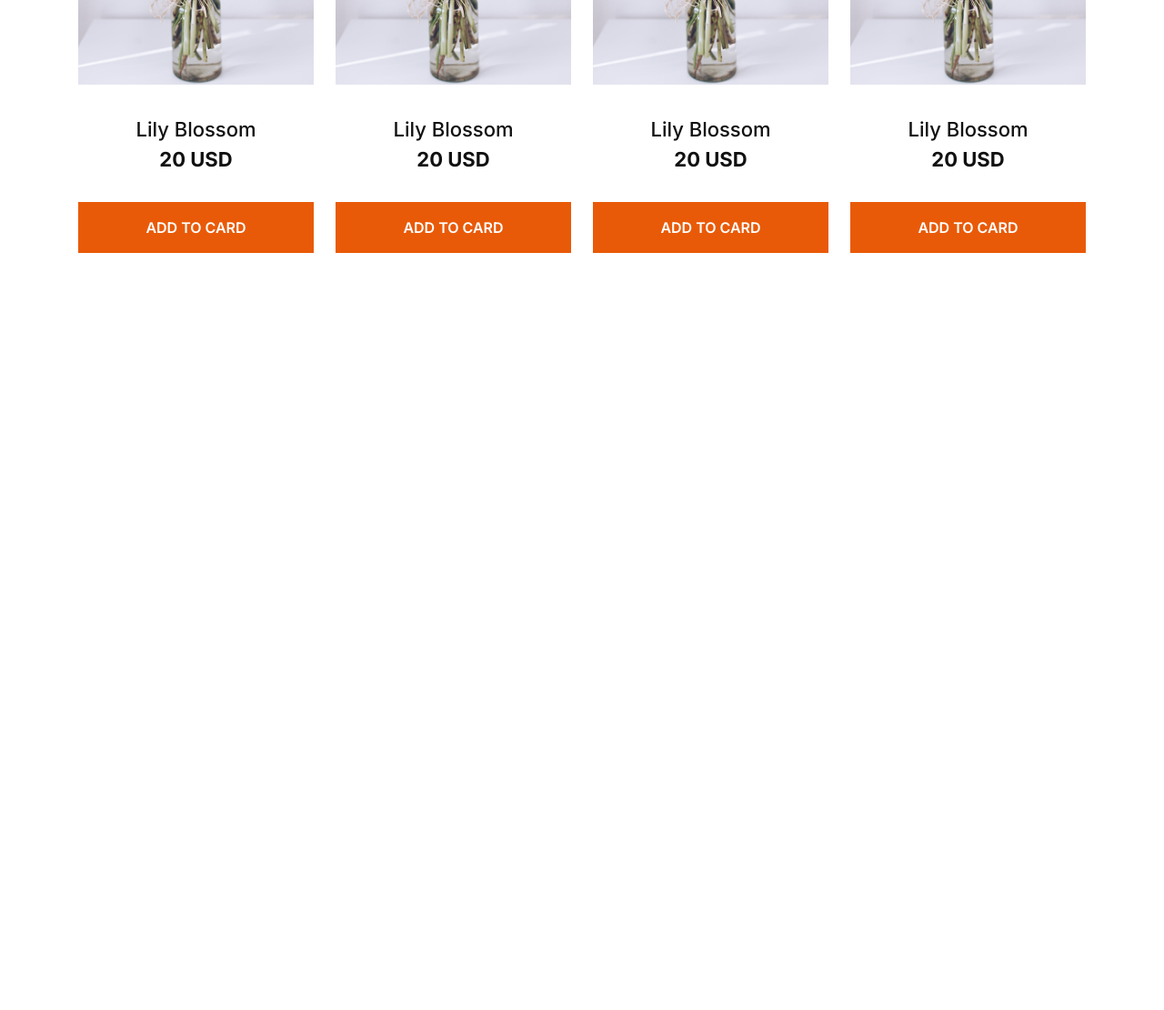
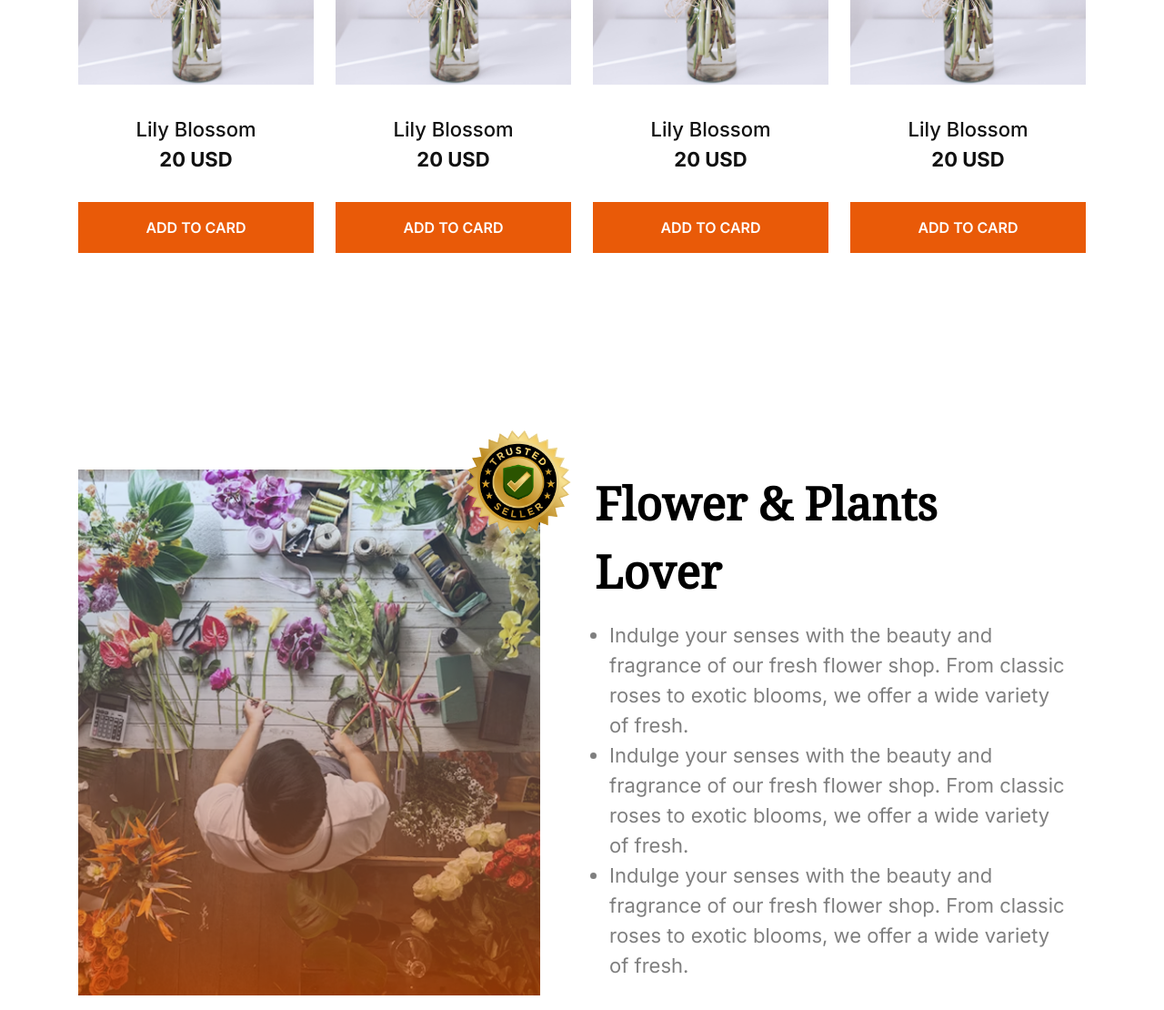
Before and after one commit to riyad1998-cyber/second-assignment, a plain HTML site: page index.html in a window 1280 px wide. Shown: the part 1653-2763 px from the top of the page at 91% size. Before the commit the page ends 1943 px from the top, so only its background shows below. Drawn offline with nearby package versions, Linux system fonts and the light colour scheme.

Commit message:
added my flower and plants section

```diff
--- a/index.html
+++ b/index.html
@@ -98,6 +98,29 @@
         </div>
         </div>
     </section>
-    </main>
+
+    <!-- Flower and Plants Lover Section -->
+ <section class="w-full max-w-[1140px] m-auto mt-[41px] sm:mt-[210px] p-4">
+  <div class="flex flex-col sm:flex-row items-stretch justify-center gap-6 sm:gap-[60px]">
+    <div class="relative w-full sm:w-[540px] flex justify-center">
+      <img src="assets/flower-store.png" alt="" class="w-full max-w-[540px]">
+      <img src="assets/trusted-badge.png" alt=""
+           class="absolute top-[-66px] right-[-56px] w-40 h-40 hidden sm:block">
+    </div>
+    <div class="pl-0  flex flex-col justify-center max-w-full sm:max-w-[540px] sm:min-h-[521px] text-left mt-0">
+      <h2 class="text-[24px] sm:text-[50px] font-bold text-[#000000]" style="font-family: 'Noto Serif', serif">
+        Flower & Plants<span class="hidden sm:inline"><br></span>Lover</h2>
+      <ul class="list-disc text-[14px] sm:text-[22px] text-black/50 p-4" style="font-family: 'Inter', sans-serif;">
+        <li>Indulge your senses with the beauty and fragrance of our fresh flower shop. From classic roses to exotic blooms, we offer a wide variety of fresh.</li>
+        <li>Indulge your senses with the beauty and fragrance of our fresh flower shop. From classic roses to exotic blooms, we offer a wide variety of fresh.</li>
+        <li>Indulge your senses with the beauty and fragrance of our fresh flower shop. From classic roses to exotic blooms, we offer a wide variety of fresh.</li>
+      </ul>
+    </div>
+  </div>
+</section>
+
+
+
+
   </body>
 </html>
```
